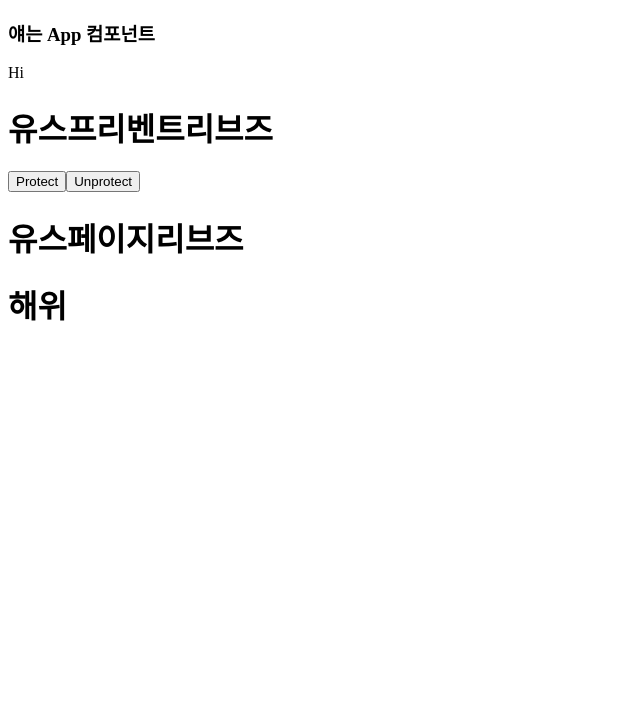
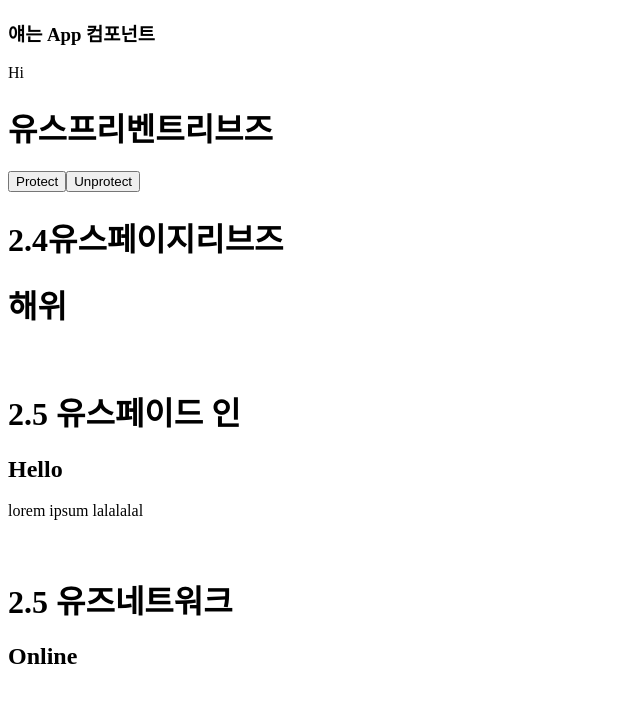
Before and after one commit to SeongSilver/Clone_Coding, a React (Create React App) app in the folder hooks-practice/: page / in a window 1280 px wide. Shown: the top 702 px of the page, without its empty margins (0-640 px from the left). Built offline with nearby package versions, Linux system fonts and the light colour scheme.

Commit message:
useNetwork까지

```diff
--- a/hooks-practice/src/App.js
+++ b/hooks-practice/src/App.js
@@ -2,6 +2,8 @@ import React, {useState, useEffect} from "react";
 import ReactDOM from "react-dom";
 import UsePreventLeave from './usePreventLeave';
 import UseBeforeLeave from './useBeforeLeave';
+import UseFadeIn from './useFadeIn';
+import UseNetwork from './useNetwork';
 
 const App = () =>{
   return(
@@ -10,6 +12,8 @@ const App = () =>{
       <div>Hi</div>
       <UsePreventLeave/>
       <UseBeforeLeave/>
+      <UseFadeIn/>
+      <UseNetwork/>
     </div>
   )
 }
--- a/hooks-practice/src/useBeforeLeave.js
+++ b/hooks-practice/src/useBeforeLeave.js
@@ -8,6 +8,10 @@ const useBeforeLeaves = (onBefore) => {
             onBefore();
         }
     }
+    useEffect(() => {
+        document.addEventListener("mouseleave", handle);
+        return() => document.removeEventListener("mouseleave", handle);
+    },[]);
     useEffect(() => {
         document.addEventListener("mouseleave", handle);
         return() => document.removeEventListener("mouseleave", handle);
@@ -26,8 +30,9 @@ const useBeforeLeave = () => {
     useBeforeLeaves(begForLilfe);
     return(
         <div className="usePageLeave">
-            <h1>유스페이지리브즈</h1>
+            <h1>2.4유스페이지리브즈</h1>
             <h1>해위</h1>
+            <br/>
         </div>
     )
 }
--- /dev/null
+++ b/hooks-practice/src/useFadeIn.js
@@ -0,0 +1,31 @@
+import React, {useState, useEffect, useRef} from 'react';
+
+const useFadeIns = (duration = 1, delay = 0) => {
+    const element = useRef();
+    useEffect(()=>{
+        if(element.current){
+            const {current} = element;
+            current.style.transition = `opacity ${duration}s ease-in-out ${delay}s`;
+            current.style.opacity = 1;
+        }
+    },[])
+    if(typeof duration !== 'number' || typeof delay !== 'number'){
+        return;
+    }
+    return {ref: element, style:{opacity:0}};
+}
+
+const useFadeIn = () => {
+    const fadeInH2 = useFadeIns(1, 2);
+    const fadeInP = useFadeIns(5, 10);
+    return(
+        <div className="useFadeIn">
+            <h1>2.5 유스페이드 인</h1>
+            <h2 {...fadeInH2}>Hello</h2>
+            <p {...fadeInP}>lorem ipsum lalalalal</p>
+            <br/>
+        </div>
+    )
+}
+
+export default useFadeIn;
--- /dev/null
+++ b/hooks-practice/src/useNetwork.js
@@ -0,0 +1,37 @@
+import React, {useState, useEffect, useRef} from 'react';
+
+const useNetworks = onChange => {
+    const [status, setStatus] = useState(navigator.onLine);
+    const handleChange = () => {
+        if(typeof onChange === "function"){
+            onChange(navigator.onLine);
+        }
+        setStatus(navigator.onLine);
+
+    };
+    useEffect(() => {
+        window.addEventListener("online", handleChange);
+        window.addEventListener("offline", handleChange);
+        return () => {
+            window.removeEventListener("online", handleChange);
+            window.removeEventListener("offline", handleChange);
+        }
+    }, [])
+    return status;
+}
+
+const useNetwork = () => {
+    const handleNetworkChange = (online) => {
+        console.log(online ? "We just went online":"We are offline")
+    }
+    const onLine = useNetworks(handleNetworkChange);
+    return(
+        <div className="useNetwork">
+            <h1>2.5 유즈네트워크</h1>
+            <h2>{onLine ? "Online": "Offline"}</h2>
+            <br/>
+        </div>
+    )
+}
+
+export default useNetwork;
```
